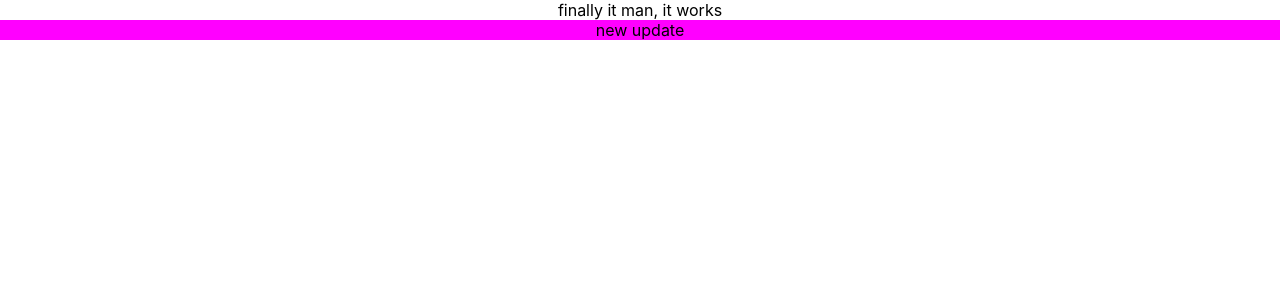
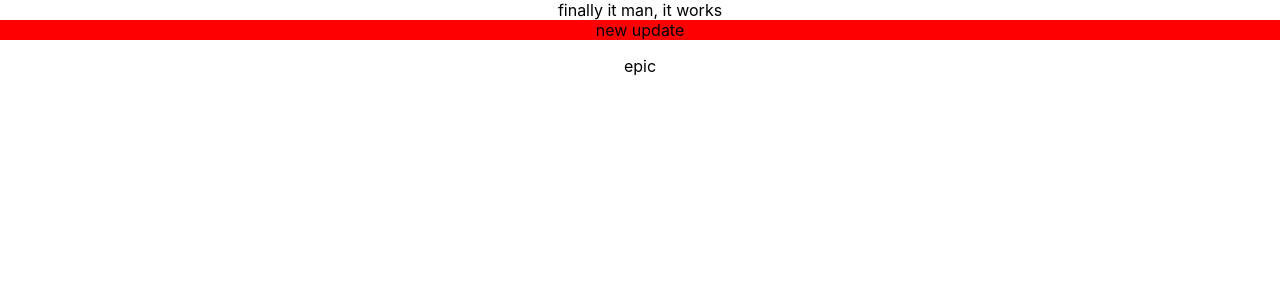
Before and after one commit to velomad/wisdomwear, a React (Create React App) app in the folder client-app/: page / in a window 1280 px wide. Shown: the top 300 px of the page. Built offline with nearby package versions, Linux system fonts and the light colour scheme.

Commit message:
caching method changed

```diff
--- a/client-app/src/App.js
+++ b/client-app/src/App.js
@@ -7,8 +7,9 @@ function App() {
 		<div className="App">
 			finally it man, it works
 			<div
-      style={{backgroundColor:"fuchsia"}}
+      style={{backgroundColor:"red"}}
       >new update</div>
+      <p>epic</p>
 		</div>
 	);
 }
--- a/client-app/src/service-worker.js
+++ b/client-app/src/service-worker.js
@@ -11,7 +11,7 @@ import { clientsClaim } from 'workbox-core';
 import { ExpirationPlugin } from 'workbox-expiration';
 import { precacheAndRoute, createHandlerBoundToURL } from 'workbox-precaching';
 import { registerRoute } from 'workbox-routing';
-import { NetworkOnly } from 'workbox-strategies';
+import { CacheOnly } from 'workbox-strategies';
 
 clientsClaim();
 
@@ -51,7 +51,7 @@ registerRoute(
 registerRoute(
   // Add in any other file extensions or routing criteria as needed.
   ({ url }) => url.origin === self.location.origin && url.pathname.endsWith('.png'), // Customize this strategy as needed, e.g., by changing to CacheFirst.
-  new NetworkOnly({
+  new CacheOnly({
     cacheName: 'images',
     plugins: [
       // Ensure that once this runtime cache reaches a maximum size the
```
